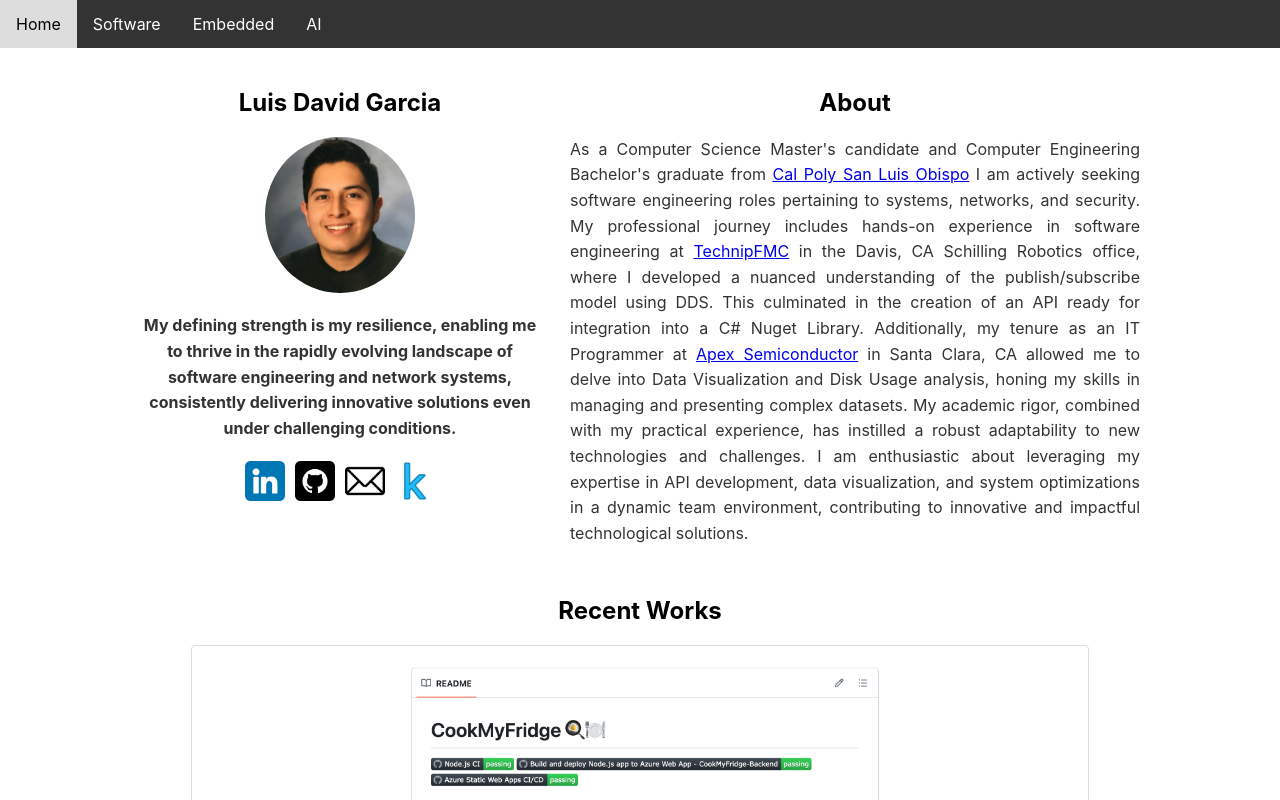
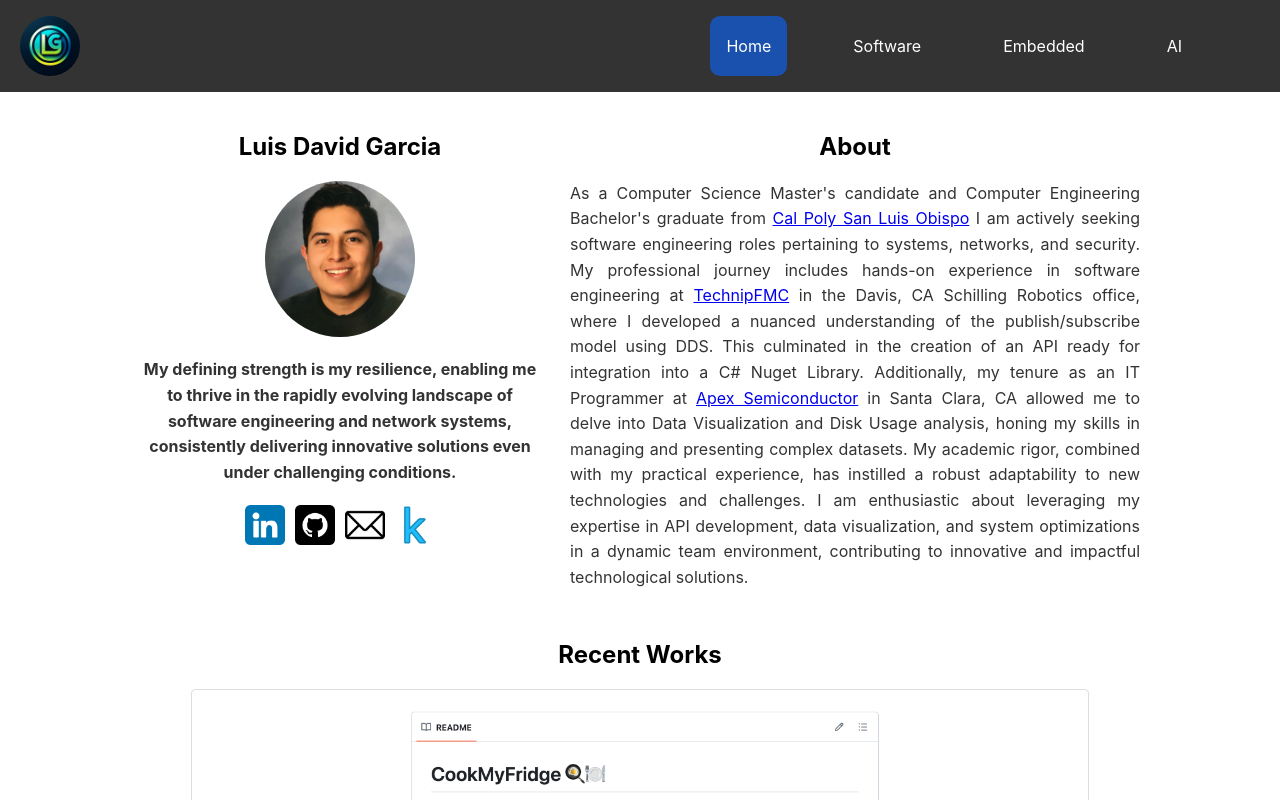
Before and after one commit to luisdavidgarcia/luisdavidgarcia.github.io, a React (Create React App) app in the folder luis-resume/: page / in a window 1280 px wide. Shown: the top 800 px of the page. Built offline with nearby package versions, Linux system fonts and the light colour scheme.

Commit message:
Update favicon and navbar styling

```diff
--- a/luis-resume/public/index.html
+++ b/luis-resume/public/index.html
@@ -2,7 +2,7 @@
 <html lang="en">
   <head>
     <meta charset="utf-8" />
-    <link rel="icon" href="%PUBLIC_URL%/favicon.ico" />
+    <link rel="icon" href="myLG.png" />
     <meta name="viewport" content="width=device-width, initial-scale=1" />
     <meta name="theme-color" content="#000000" />
     <meta
@@ -24,7 +24,7 @@
       work correctly both with client-side routing and a non-root public URL.
       Learn how to configure a non-root public URL by running `npm run build`.
     -->
-    <title>React App</title>
+    <title>Luis' Portfolio</title>
   </head>
   <body>
     <noscript>You need to enable JavaScript to run this app.</noscript>
--- a/luis-resume/src/assets/styles/Navbar.css
+++ b/luis-resume/src/assets/styles/Navbar.css
@@ -1,33 +1,47 @@
 .navbar {
     background-color: #333;
     overflow: hidden;
+    display: flex;
+    align-items: center;
+    justify-content: space-between; /* Add space on both ends */
+    padding: 0 20px; /* Horizontal padding */
+}
+
+.navbar-logo {
+    height: 60px;
+    margin-right: 30%; /* Pushes nav links right */
+    border-radius: 50%;
 }
 
 .nav-links {
     list-style: none;
-    margin: 0;
+    display: flex;
+    gap: 50px; /* Space between links */
+    margin-right: 5%;
     padding: 0;
-    display: flex;
+    align-items: stretch; /* Stretch items to fill the height */
 }
 
 .nav-links li {
-    float: left;
+    display: flex; /* Flex container for centering */
+    align-items: center; /* Vertical alignment */
+    justify-content: center; /* Horizontal alignment */
 }
 
 .nav-links li a {
-    display: block;
+    display: flex; /* Flex container for centering text */
+    align-items: center; /* Vertical alignment */
+    justify-content: center; /* Horizontal alignment */
     color: white;
-    text-align: center;
-    padding: 14px 16px;
+    padding: 20px 16px; /* Padding for a tags */
     text-decoration: none;
+    transition: background-color 0.3s; /* Smooth transition for hover */
+    border-radius: 10px;
 }
 
-.active {
-    background-color: #04AA6D;
+.nav-links li a.active,
+.nav-links li a:hover {
+    background-color: #1a50ae; /* Active and hover background color */
+    color: white;
+    border-radius: 10px; /* Optional: rounded corners for active/hover states */
 }
-
-/* Change the link color on hover */
-.nav-links li a:hover {
-    background-color: #ddd;
-    color: black;
-}
--- a/luis-resume/src/components/common/Navbar.js
+++ b/luis-resume/src/components/common/Navbar.js
@@ -1,22 +1,32 @@
 import React from 'react';
 import { NavLink } from 'react-router-dom';
+import myLG from '../../assets/images/myLG.png';
 import '../../assets/styles/Navbar.css';
 
 const Navbar = () => {
     return (
         <nav className="navbar">
+            <img src={myLG} alt="My Logo" className="navbar-logo" />
             <ul className="nav-links">
                 <li>
-                    <NavLink to="/" exact activeClassName="active">Home</NavLink>
+                    <NavLink to="/" exact activeClassName="active">
+                        Home
+                    </NavLink>
                 </li>
                 <li>
-                    <NavLink to="/software" activeClassName="active">Software</NavLink>
+                    <NavLink to="/software" activeClassName="active">
+                        Software
+                    </NavLink>
                 </li>
                 <li>
-                    <NavLink to="/embedded" activeClassName="active">Embedded</NavLink>
+                    <NavLink to="/embedded" activeClassName="active">
+                        Embedded
+                    </NavLink>
                 </li>
                 <li>
-                    <NavLink to="/ai" activeClassName="active">AI</NavLink>
+                    <NavLink to="/ai" activeClassName="active">
+                        AI
+                    </NavLink>
                 </li>
             </ul>
         </nav>
```
Also changed, not shown: luis-resume/public/myLG.png (added), luis-resume/src/assets/images/myLG.png (added).
